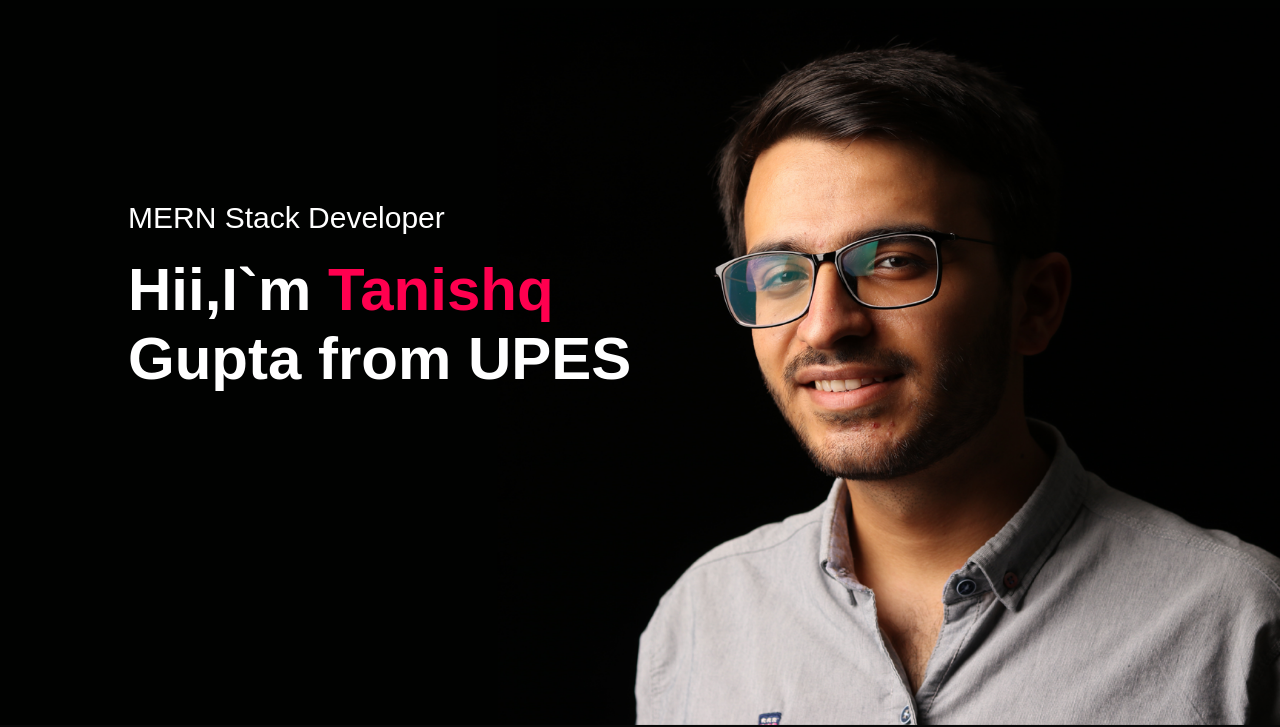
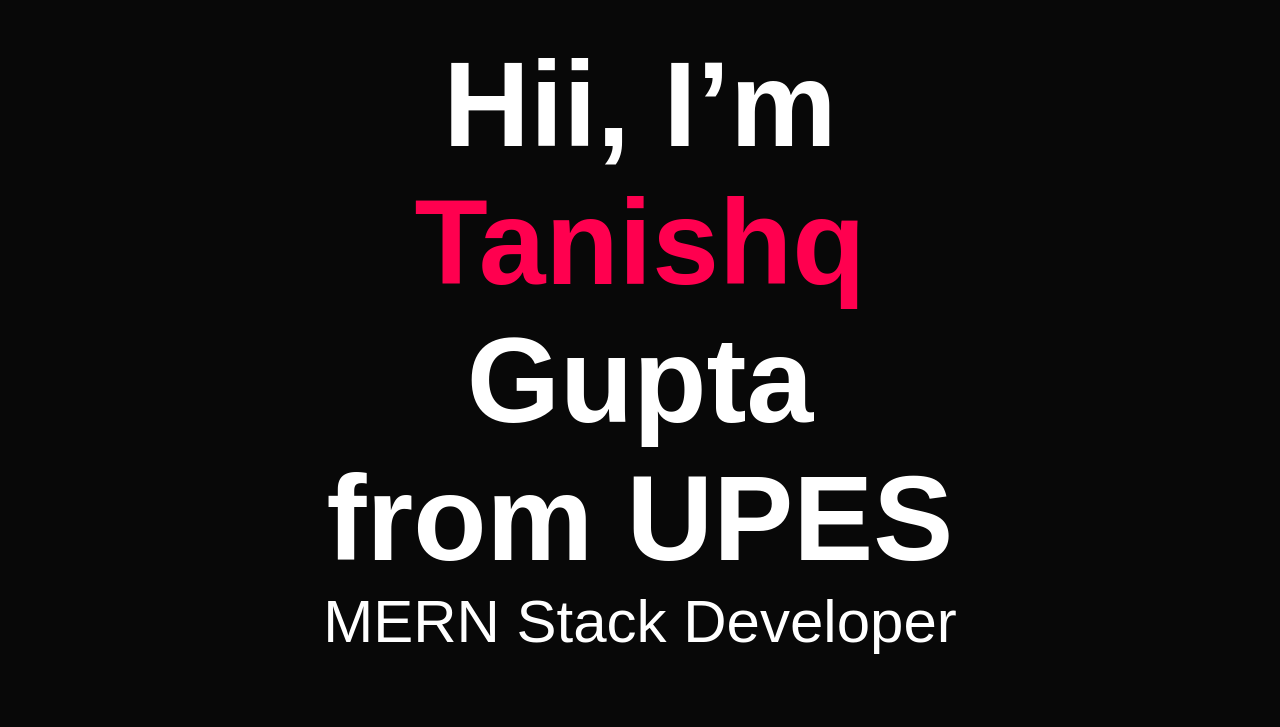
Before and after one commit to TanishqGupta1234/Tanishq_portfolio, a plain HTML site: page index.html in a window 1280 px wide. Shown: the part 75-802 px from the top of the page. Drawn offline with Linux system fonts and the light colour scheme.

Commit message:
My final work

```diff
--- a/index.html
+++ b/index.html
@@ -21,11 +21,11 @@
           </ul>
         </nav>
         <div class="header-text">
-          <p>MERN Stack Developer</p>
           <h1>
-            Hii,I`m <span>Tanishq</span><br />
+            Hii, I’m <span>Tanishq</span><br />
             Gupta from UPES
           </h1>
+          <p>MERN Stack Developer</p>
         </div>
       </div>
     </div>
--- a/style.css
+++ b/style.css
@@ -18,7 +18,7 @@ html{
 #header{
     width:100%;
     height: 100vh;
-    background-image: url(images/background.png);
+    /* background-image: url(images/background.png); */
     background-size:cover;
     background-position: center;
 
@@ -77,10 +77,25 @@ nav ul li a:hover::after{
 
 }
 
-.header-text h1{
+
+.header-text {
+    position: absolute;
+    top: 50%;
+    left: 50%;
+    transform: translate(-50%, -50%);
+    text-align: center;
+    color: white;
+    transition: opacity 1.5s ease-in-out, transform 1.5s ease-in-out;
     font-size: 60px;
     margin-top: 20px;
+    position: center;
 }
+
+.header-text span {
+    color: #ffcc00; /* Highlight color */
+    font-weight: bold;
+}
+
 
 .header-text h1 span{
  color: #ff004f;
```
Also changed, not shown: images/images_avatar.png (added).
